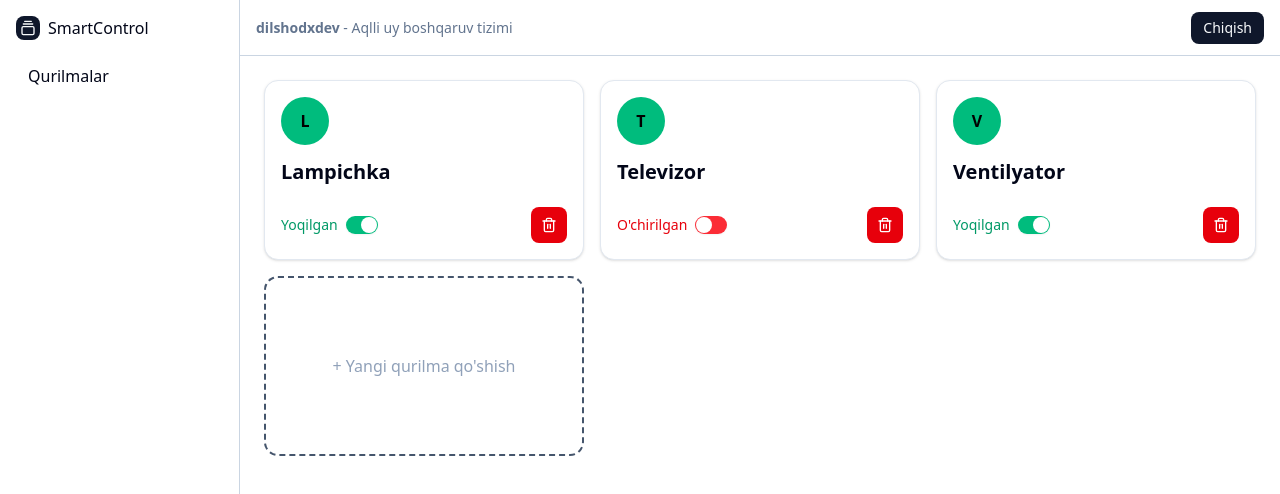
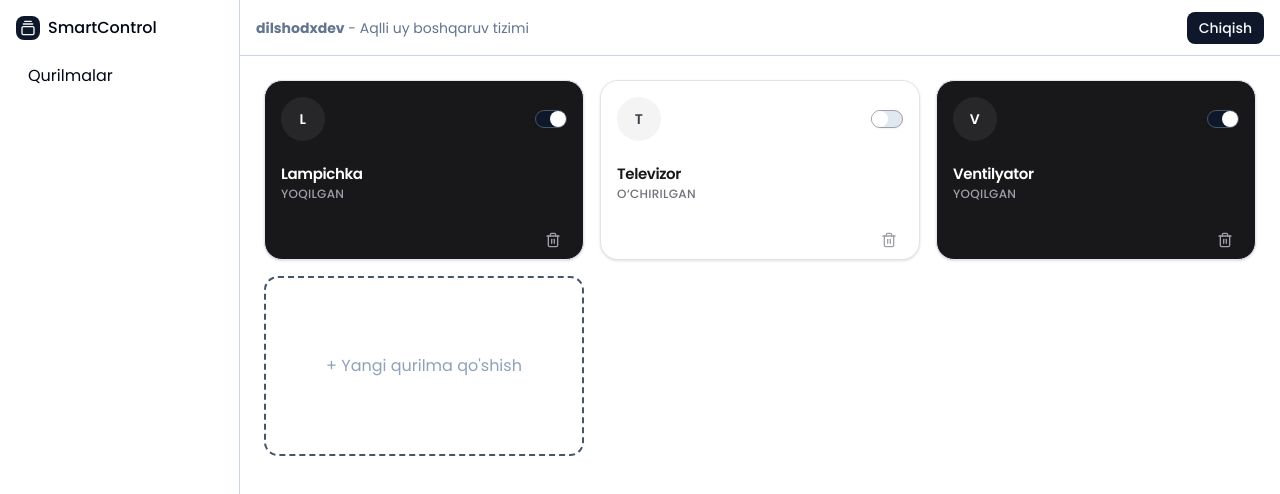
Before and after one commit to dilshodxdev/smartcontrol, a React (Vite) app: page / in a window 1280 px wide. Both pictures are taken after a click on the button "Login". Shown: the top 494 px of the page. Built offline with nearby package versions, Linux system fonts and the light colour scheme.

Commit message:
qurilmalarni ko'rsatuvchi cardlarni dizayni o'zgardi

```diff
--- a/index.html
+++ b/index.html
@@ -4,6 +4,10 @@
     <meta charset="UTF-8" />
     <link rel="icon" type="image/svg+xml" href="/vite.svg" />
     <meta name="viewport" content="width=device-width, initial-scale=1.0" />
+    <link
+      href="https://fonts.googleapis.com/css2?family=Poppins:wght@300;400;500;600;700&display=swap"
+      rel="stylesheet"
+    />
     <title>SmartControl</title>
   </head>
   <body>
--- a/src/features/devices/components/DeviceCard.tsx
+++ b/src/features/devices/components/DeviceCard.tsx
@@ -11,53 +11,124 @@ type Props = {
 };
 
 export function DeviceCard({ device, onToggle, onDelete }: Props) {
+  const isOn = device.status === "on";
+
   return (
     <Card
-      className="
+      className={`
         w-xs
         h-45
-        p-4 rounded-xl
-       flex flex-col gap-2
-       justify-between
-      "
+        p-4
+        rounded-2xl
+        flex flex-col
+        justify-between
+        transition
+        duration-200
+        ${
+          isOn
+            ? "bg-zinc-900 text-white"
+            : "bg-white text-zinc-900 border border-zinc-200"
+        }
+      `}
     >
-      {/* Icon */}
-      <div className="w-12 h-12 rounded-full bg-emerald-500 flex items-center justify-center text-black font-bold">
-        {device.name[0]}
+      {/* Top */}
+      <div className="flex justify-between items-center">
+        {/* Icon */}
+        <div
+          className={`
+            w-11 h-11
+            rounded-full
+            flex items-center justify-center
+            text-sm
+            font-semibold
+            tracking-wide
+            ${isOn ? "bg-zinc-800 text-white" : "bg-zinc-100 text-zinc-700"}
+          `}
+        >
+          {device.name[0].toUpperCase()}
+        </div>
+
+        {/* Switch */}
+        {/* Switch */}
+        <Switch
+          checked={isOn}
+          onCheckedChange={() => onToggle(device.id)}
+          className={`
+    relative
+    h-8 w-11
+    rounded-full
+    border
+    transition-all
+    duration-200
+    shadow-inner
+
+    ${isOn ? "bg-gray-500 border-gray-600" : "bg-zinc-300 border-zinc-400"}
+  `}
+        >
+          <span
+            className={`
+      pointer-events-none
+      absolute
+      top-0.5 left-0.5
+      h-5 w-5
+      rounded-full
+      bg-white
+      border
+      border-zinc-300
+      shadow-md
+      transition-transform
+      duration-200
+      ease-in-out
+
+      ${isOn ? "translate-x-5" : "translate-x-0"}
+    `}
+          />
+        </Switch>
       </div>
 
-      {/* Name */}
-      <h2 className="mt-1 font-semibold text-xl">{device.name}</h2>
+      {/* Content */}
+      <div className="space-y-0.5">
+        {/* Title */}
+        <p
+          className="
+            text-[15px]
+            font-semibold
+            leading-tight
+            tracking-tight
+          "
+        >
+          {device.name}
+        </p>
 
-      {/* Actions */}
-      <div className="flex justify-between items-center pt-3">
-        {/* Toggle Status*/}
-        <div className="flex justify-end gap-2 items-center ">
-          {device.status === "on" ? (
-            <p className="text-sm text-emerald-600">Yoqilgan</p>
-          ) : (
-            <p className="text-sm text-red-600">O'chirilgan</p>
-          )}
+        {/* Status */}
+        <p
+          className={`
+            text-xs
+            font-medium
+            tracking-wide
+            ${isOn ? "text-zinc-400" : "text-zinc-500"}
+          `}
+        >
+          {isOn ? "YOQILGAN" : "O‘CHIRILGAN"}
+        </p>
+      </div>
 
-          <Switch
-            id="switch-disabled-unchecked"
-            className="
-              data-[state=checked]:bg-emerald-500
-              data-[state=unchecked]:bg-red-500
-            "
-            checked={device.status === "on"}
-            onCheckedChange={() => onToggle(device.id)}
-          />
-        </div>
-
-        {/* Delete */}
+      {/* Delete */}
+      <div className="flex justify-end items-center">
         <Button
           size="icon"
-          variant="destructive"
-          className="cursor-pointer"
+          variant="ghost"
+          className="
+            h-7 w-7
+            text-zinc-400
+            hover:text-red-500
+            hover:bg-transparent
+            transition
+
+          "
           onClick={() => onDelete(device.id)}
         >
-          <Trash2 size={8} />
+          <Trash2 size={15} />
         </Button>
       </div>
     </Card>
--- a/src/index.css
+++ b/src/index.css
@@ -117,7 +117,9 @@
   * {
     @apply border-border outline-ring/50;
   }
+
   body {
     @apply bg-background text-foreground;
+    font-family: "Poppins", sans-serif;
   }
 }
```
